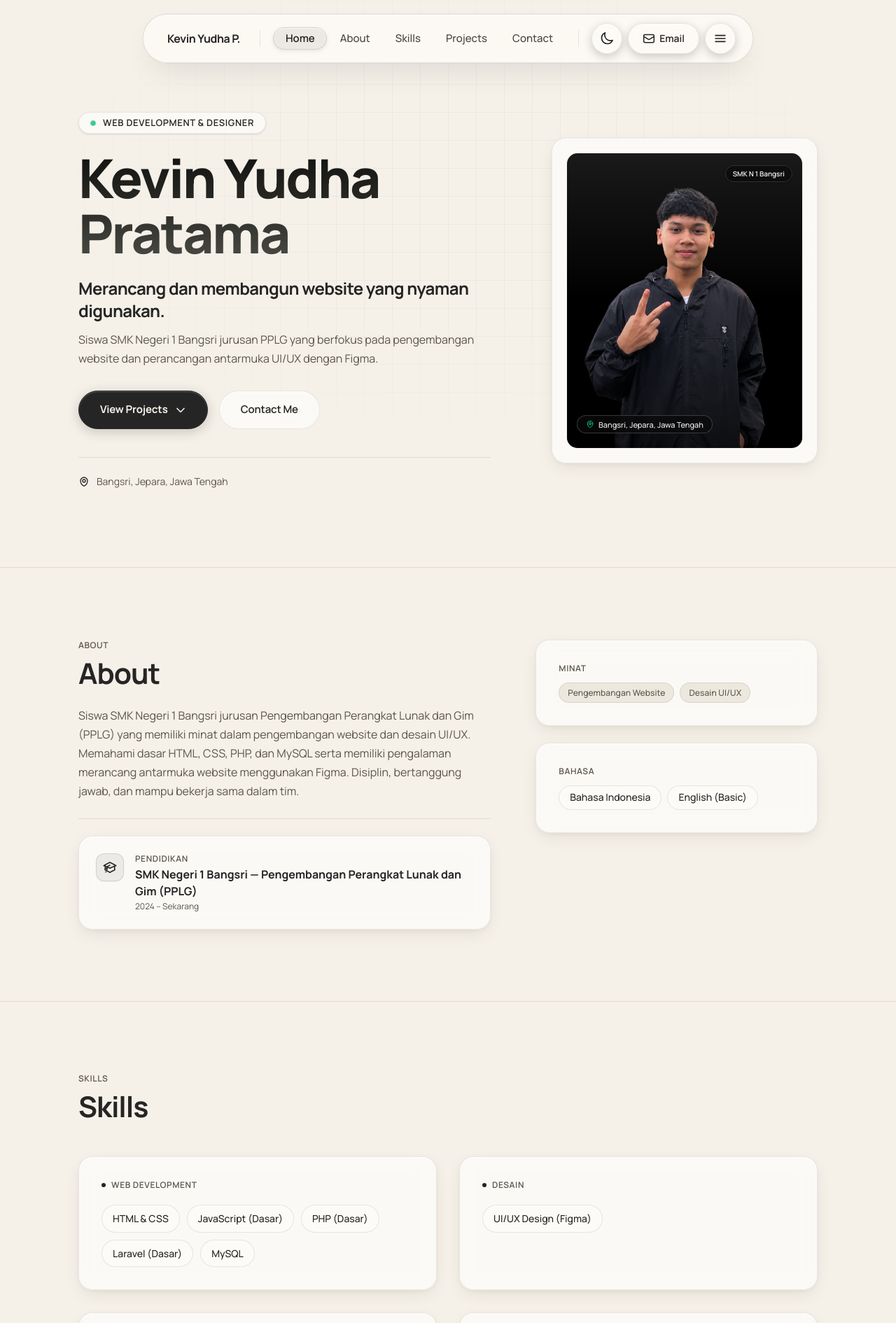
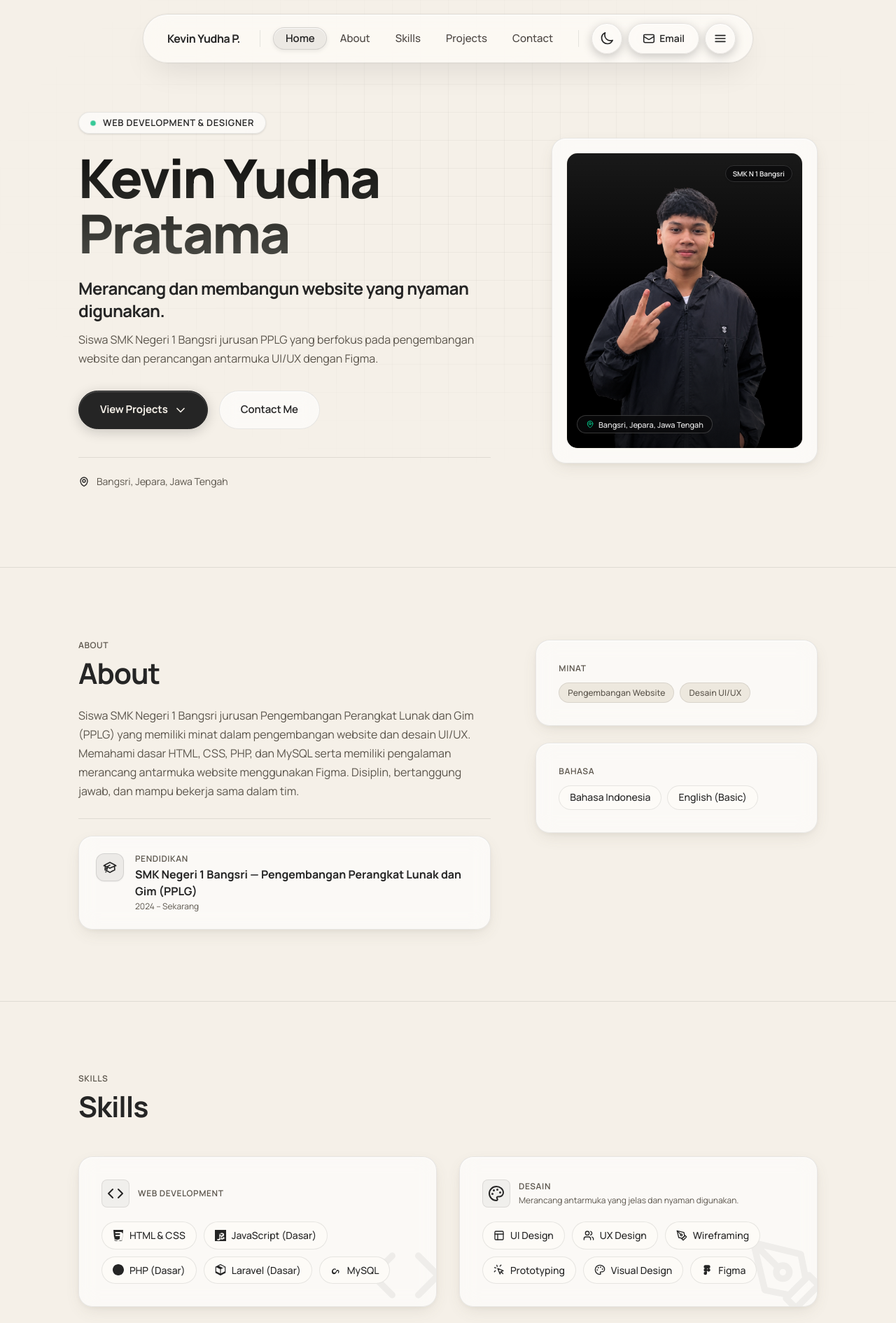
Before and after one commit to kepinyuuu/kevinyudha-portfolio, a Laravel app: page / in a window 1280 px wide. Shown: the top 1890 px of the page at 70% size. Run offline with Laravel 12, Linux system fonts and the light colour scheme; style sheets or scripts are compiled from the project's sources.

Commit message:
first commit

```diff
--- a/app/Http/Controllers/PortfolioController.php
+++ b/app/Http/Controllers/PortfolioController.php
@@ -23,6 +23,8 @@ class PortfolioController extends Controller
             ->map(fn ($s) => new Fluent([
                 'name'         => $s['name'],
                 'category'     => ($s['category'] ?? '') === 'ISI' ? 'general' : ($s['category'] ?? 'general'),
+                'icon'         => $s['icon'] ?? null,
+                'brand_color'  => $s['brand_color'] ?? null,
                 'level'        => 80,
                 'sort_order'   => is_numeric($s['sort_order'] ?? null) ? (int)$s['sort_order'] : 0,
                 'is_published' => true,
--- a/config/portfolio.php
+++ b/config/portfolio.php
@@ -41,22 +41,27 @@ return [
     */
     'skills' => [
         // Web Development
-        ['name' => 'HTML & CSS',             'category' => 'general', 'level_label' => null,     'sort_order' => 1],
-        ['name' => 'JavaScript (Dasar)',    'category' => 'general', 'level_label' => 'Dasar',  'sort_order' => 2],
-        ['name' => 'PHP (Dasar)',           'category' => 'general', 'level_label' => 'Dasar',  'sort_order' => 3],
-        ['name' => 'Laravel (Dasar)',       'category' => 'general', 'level_label' => 'Dasar',  'sort_order' => 4],
-        ['name' => 'MySQL',                 'category' => 'general', 'level_label' => null,     'sort_order' => 5],
+        ['name' => 'HTML & CSS',             'category' => 'general', 'icon' => 'html-css',            'brand_color' => '#E34F26', 'level_label' => null,     'sort_order' => 1],
+        ['name' => 'JavaScript (Dasar)',    'category' => 'general', 'icon' => 'javascript',          'brand_color' => '#F7DF1E', 'level_label' => 'Dasar',  'sort_order' => 2],
+        ['name' => 'PHP (Dasar)',           'category' => 'general', 'icon' => 'php',                 'brand_color' => '#777BB4', 'level_label' => 'Dasar',  'sort_order' => 3],
+        ['name' => 'Laravel (Dasar)',       'category' => 'general', 'icon' => 'laravel',             'brand_color' => '#FF2D20', 'level_label' => 'Dasar',  'sort_order' => 4],
+        ['name' => 'MySQL',                 'category' => 'general', 'icon' => 'mysql',               'brand_color' => '#4479A1', 'level_label' => null,     'sort_order' => 5],
 
-        // Desain (Hanya Figma sesuai aturan ketat CV)
-        ['name' => 'UI/UX Design (Figma)',  'category' => 'design',  'level_label' => null,     'sort_order' => 1],
+        // Desain
+        ['name' => 'UI Design',             'category' => 'design',  'icon' => 'layout',               'brand_color' => '#38BDF8', 'level_label' => null,     'sort_order' => 1],
+        ['name' => 'UX Design',             'category' => 'design',  'icon' => 'users',                'brand_color' => '#A855F7', 'level_label' => null,     'sort_order' => 2],
+        ['name' => 'Wireframing',           'category' => 'design',  'icon' => 'pen-tool',             'brand_color' => '#F59E0B', 'level_label' => null,     'sort_order' => 3],
+        ['name' => 'Prototyping',           'category' => 'design',  'icon' => 'mouse-pointer-click',  'brand_color' => '#EC4899', 'level_label' => null,     'sort_order' => 4],
+        ['name' => 'Visual Design',         'category' => 'design',  'icon' => 'palette',              'brand_color' => '#8B5CF6', 'level_label' => null,     'sort_order' => 5],
+        ['name' => 'Figma',                 'category' => 'design',  'icon' => 'figma',                'brand_color' => '#F24E1E', 'level_label' => null,     'sort_order' => 6],
 
         // Lainnya
-        ['name' => 'Microsoft Excel (Dasar)', 'category' => 'other', 'level_label' => 'Dasar',  'sort_order' => 1],
+        ['name' => 'Microsoft Excel (Dasar)', 'category' => 'other', 'icon' => 'table',                'brand_color' => '#107C41', 'level_label' => 'Dasar',  'sort_order' => 1],
 
         // Soft Skills
-        ['name' => 'Komunikasi yang Baik',          'category' => 'soft',  'level_label' => null, 'sort_order' => 1],
-        ['name' => 'Mampu Bekerja dalam Tim',       'category' => 'soft',  'level_label' => null, 'sort_order' => 2],
-        ['name' => 'Teliti dan Bertanggung Jawab',  'category' => 'soft',  'level_label' => null, 'sort_order' => 3],
+        ['name' => 'Komunikasi yang Baik',          'category' => 'soft',  'icon' => 'message-circle', 'brand_color' => '#06B6D4', 'level_label' => null, 'sort_order' => 1],
+        ['name' => 'Mampu Bekerja dalam Tim',       'category' => 'soft',  'icon' => 'handshake',      'brand_color' => '#10B981', 'level_label' => null, 'sort_order' => 2],
+        ['name' => 'Teliti dan Bertanggung Jawab',  'category' => 'soft',  'icon' => 'check-circle',   'brand_color' => '#3B82F6', 'level_label' => null, 'sort_order' => 3],
     ],
 
     /*
--- /dev/null
+++ b/resources/views/components/skill-icon.blade.php
@@ -0,0 +1,125 @@
+@props(['name' => ''])
+
+@switch($name)
+    @case('html-css')
+        {{-- HTML5 Brand Logo (Simple Icons) --}}
+        <svg {{ $attributes->merge(['class' => 'shrink-0']) }} viewBox="0 0 24 24" fill="currentColor" aria-hidden="true">
+            <path d="M1.5 0h21l-1.91 21.563L11.977 24l-8.565-2.438L1.5 0zm17.09 4.413L5.41 4.41l.213 2.622 10.125.002-.296 3.48H5.854l.214 2.623h9.43l-.619 6.84-5.385 1.503-5.395-1.503-.36-4.144H3.102l.62 7.027 8.272 2.308 8.25-2.308 1.12-12.723.214-2.622-.214-.002z"/>
+        </svg>
+        @break
+
+    @case('javascript')
+        {{-- JavaScript Brand Logo (Simple Icons) --}}
+        <svg {{ $attributes->merge(['class' => 'shrink-0']) }} viewBox="0 0 24 24" fill="currentColor" aria-hidden="true">
+            <path d="M0 0h24v24H0V0zm22.034 18.276c-.175-1.095-.888-2.015-3.003-2.873-.736-.345-1.554-.585-1.797-.1.147.213.194.498.174.912-.045.922-.647 1.492-1.748 1.492-1.103 0-1.713-.574-1.713-1.42 0-.853.535-1.258 1.637-1.708l.685-.283c2.408-.99 3.518-2.013 3.518-4.148 0-2.492-1.928-3.955-4.887-3.955-2.736 0-4.52 1.378-4.862 3.863l2.84.453c.245-1.353.99-1.895 2.05-1.895.968 0 1.595.54 1.595 1.332 0 .66-.34 1.054-1.408 1.504l-.84.356c-2.492 1.053-3.612 2.155-3.612 4.385 0 2.76 2.014 4.316 5.093 4.316 3.197 0 5.178-1.534 5.37-3.834l-2.906-.395zm-9.39-9.923h-3.21v8.835c0 1.834-.847 2.47-2.32 2.47-.79 0-1.407-.156-1.797-.374l-.45 2.65c.6.286 1.484.47 2.497.47 3.328 0 5.28-1.71 5.28-5.216V8.353z"/>
+        </svg>
+        @break
+
+    @case('php')
+        {{-- PHP Brand Logo (Simple Icons) --}}
+        <svg {{ $attributes->merge(['class' => 'shrink-0']) }} viewBox="0 0 24 24" fill="currentColor" aria-hidden="true">
+            <path d="M12 0C5.373 0 0 5.373 0 12s5.373 12 12 12 12-5.373 12-12S18.627 0 12 0zm-4.32 16.536l.78-4.272h1.272c1.332 0 2.184-.588 2.376-1.632.204-1.104-.42-1.68-1.752-1.68H7.956L6.516 16.536H7.68zm8.688 0l.78-4.272h1.272c1.332 0 2.184-.588 2.376-1.632.204-1.104-.42-1.68-1.752-1.68h-2.4l-1.44 7.584h1.164zm-3.576-1.848l1.092-5.736h-1.176l-.372 1.956h-.048c-.288-.696-.948-1.056-1.764-1.056-.996 0-1.776.54-2.136 1.512-.372 1.008-.18 2.136.456 2.892.576.684 1.344.984 2.184.984.756 0 1.38-.288 1.764-.816v.264h-.008z"/>
+        </svg>
+        @break
+
+    @case('laravel')
+        {{-- Laravel Brand Logo (Simple Icons) --}}
+        <svg {{ $attributes->merge(['class' => 'shrink-0']) }} viewBox="0 0 24 24" fill="currentColor" aria-hidden="true">
+            <path d="M22.956 5.86a.852.852 0 0 0-.41-.741L12.448.06a.885.885 0 0 0-.896 0L1.454 5.12a.853.853 0 0 0-.41.74v12.28c0 .31.16.594.41.741l10.098 5.059a.885.885 0 0 0 .896 0l10.098-5.06a.852.852 0 0 0 .41-.74V5.86zM12 1.834l8.608 4.312-3.473 1.74-8.608-4.312 3.473-1.74zm-9.198 4.61 8.32 4.168v9.112l-8.32-4.168V6.444zm18.396 9.112-8.32 4.168V10.612l8.32-4.168v9.112z"/>
+        </svg>
+        @break
+
+    @case('mysql')
+        {{-- MySQL Brand Logo (Simple Icons) --}}
+        <svg {{ $attributes->merge(['class' => 'shrink-0']) }} viewBox="0 0 24 24" fill="currentColor" aria-hidden="true">
+            <path d="M17.482 12.875c-.328-.562-.898-.828-1.78-.828-.68 0-1.336.21-1.945.609-.61.4-1.07.961-1.383 1.688l-.75 1.781c-.281.656-.68 1.148-1.195 1.476-.516.329-1.125.493-1.828.493-.89 0-1.617-.282-2.18-.844-.562-.563-.844-1.313-.844-2.25 0-.985.305-1.782.914-2.391.61-.61 1.43-1.008 2.461-1.196.446-.07.891-.046 1.336.071.446.117.844.305 1.196.562l.843-1.547c-.54-.375-1.148-.656-1.828-.844-.68-.187-1.383-.234-2.109-.14-.985.117-1.899.47-2.743 1.055-.843.586-1.5 1.36-1.968 2.32-.47.961-.703 2.04-.703 3.235 0 1.453.422 2.672 1.265 3.656.844.985 1.992 1.477 3.446 1.477 1.148 0 2.156-.282 3.023-.844.867-.563 1.523-1.36 1.969-2.391l.75-1.781c.21-.492.515-.867.914-1.125.398-.258.843-.375 1.336-.375.492 0 .82.094.984.281.164.188.234.493.21.915-.023.328-.14.726-.351 1.195l-.657 1.453 1.735.75.656-1.453c.352-.773.54-1.477.563-2.109.047-.844-.141-1.5-.563-1.969z"/>
+        </svg>
+        @break
+
+    @case('figma')
+        {{-- Figma Brand Logo (Simple Icons) --}}
+        <svg {{ $attributes->merge(['class' => 'shrink-0']) }} viewBox="0 0 24 24" fill="currentColor" aria-hidden="true">
+            <path d="M5 5.5A3.5 3.5 0 0 1 8.5 2H12v7H8.5A3.5 3.5 0 0 1 5 5.5z"/>
+            <path d="M12 2h3.5a3.5 3.5 0 1 1 0 7H12V2z"/>
+            <path d="M12 12.5a3.5 3.5 0 1 1 7 0 3.5 3.5 0 1 1-7 0z"/>
+            <path d="M5 19.5A3.5 3.5 0 0 1 8.5 16H12v3.5a3.5 3.5 0 1 1-7 0z"/>
+            <path d="M5 12.5A3.5 3.5 0 0 1 8.5 9H12v7H8.5A3.5 3.5 0 0 1 5 12.5z"/>
+        </svg>
+        @break
+
+    @case('layout')
+        {{-- Lucide Layout --}}
+        <svg {{ $attributes->merge(['class' => 'shrink-0']) }} viewBox="0 0 24 24" fill="none" stroke="currentColor" stroke-width="2" stroke-linecap="round" stroke-linejoin="round" aria-hidden="true">
+            <rect width="18" height="18" x="3" y="3" rx="2"/><path d="M3 9h18"/><path d="M9 21V9"/>
+        </svg>
+        @break
+
+    @case('users')
+        {{-- Lucide Users --}}
+        <svg {{ $attributes->merge(['class' => 'shrink-0']) }} viewBox="0 0 24 24" fill="none" stroke="currentColor" stroke-width="2" stroke-linecap="round" stroke-linejoin="round" aria-hidden="true">
+            <path d="M16 21v-2a4 4 0 0 0-4-4H6a4 4 0 0 0-4 4v2"/><circle cx="9" cy="7" r="4"/><path d="M22 21v-2a4 4 0 0 0-3-3.87"/><path d="M16 3.13a4 4 0 0 1 0 7.75"/>
+        </svg>
+        @break
+
+    @case('pen-tool')
+        {{-- Lucide Pen Tool --}}
+        <svg {{ $attributes->merge(['class' => 'shrink-0']) }} viewBox="0 0 24 24" fill="none" stroke="currentColor" stroke-width="2" stroke-linecap="round" stroke-linejoin="round" aria-hidden="true">
+            <path d="m12 19 7-7 3 3-7 7-3-3z"/><path d="m18 13-1.5-7.5L2 2l3.5 14.5L13 18l5-5z"/><path d="m2 2 7.586 7.586"/><circle cx="11" cy="11" r="2"/>
+        </svg>
+        @break
+
+    @case('mouse-pointer-click')
+        {{-- Lucide Mouse Pointer Click --}}
+        <svg {{ $attributes->merge(['class' => 'shrink-0']) }} viewBox="0 0 24 24" fill="none" stroke="currentColor" stroke-width="2" stroke-linecap="round" stroke-linejoin="round" aria-hidden="true">
+            <path d="m9 9 5 12 1.774-5.226L21 14 9 9z"/><path d="m16.071 16.071 4.243 4.243"/><path d="m7.188 2.239.777 2.897"/><path d="m5.136 7.965-2.898-.777"/><path d="m14 4.071 2.121-2.121"/><path d="m4.071 14-2.121 2.121"/>
+        </svg>
+        @break
+
+    @case('palette')
+        {{-- Lucide Palette --}}
+        <svg {{ $attributes->merge(['class' => 'shrink-0']) }} viewBox="0 0 24 24" fill="none" stroke="currentColor" stroke-width="2" stroke-linecap="round" stroke-linejoin="round" aria-hidden="true">
+            <circle cx="13.5" cy="6.5" r=".5" fill="currentColor"/><circle cx="17.5" cy="10.5" r=".5" fill="currentColor"/><circle cx="8.5" cy="7.5" r=".5" fill="currentColor"/><circle cx="6.5" cy="12.5" r=".5" fill="currentColor"/><path d="M12 2C6.5 2 2 6.5 2 12s4.5 10 10 10c.926 0 1.648-.746 1.648-1.688 0-.437-.18-.835-.437-1.125-.29-.289-.438-.652-.438-1.125a1.64 1.64 0 0 1 1.668-1.668h1.996c3.051 0 5.555-2.503 5.555-5.554C21.965 6.012 17.461 2 12 2z"/>
+        </svg>
+        @break
+
+    @case('table')
+        {{-- Lucide Table --}}
+        <svg {{ $attributes->merge(['class' => 'shrink-0']) }} viewBox="0 0 24 24" fill="none" stroke="currentColor" stroke-width="2" stroke-linecap="round" stroke-linejoin="round" aria-hidden="true">
+            <path d="M12 3v18"/><rect width="18" height="18" x="3" y="3" rx="2"/><path d="M3 9h18"/><path d="M3 15h18"/>
+        </svg>
+        @break
+
+    @case('message-circle')
+        {{-- Lucide Message Circle --}}
+        <svg {{ $attributes->merge(['class' => 'shrink-0']) }} viewBox="0 0 24 24" fill="none" stroke="currentColor" stroke-width="2" stroke-linecap="round" stroke-linejoin="round" aria-hidden="true">
+            <path d="M7.9 20A9 9 0 1 0 4 16.1L2 22Z"/>
+        </svg>
+        @break
+
+    @case('handshake')
+        {{-- Lucide Handshake --}}
+        <svg {{ $attributes->merge(['class' => 'shrink-0']) }} viewBox="0 0 24 24" fill="none" stroke="currentColor" stroke-width="2" stroke-linecap="round" stroke-linejoin="round" aria-hidden="true">
+            <path d="m11 17 2 2a1 1 0 0 0 1.4 0l4.6-4.6a2 2 0 0 0 0-2.8l-3.2-3.2a2 2 0 0 0-2.8 0L11 10.4"/><path d="m18 10 1.4-1.4a2 2 0 0 0 0-2.8l-1.2-1.2a2 2 0 0 0-2.8 0L14 6"/><path d="M17 14l-4-4"/><path d="M7 13l-4 4 6 6 4-4"/><path d="M2 17l4 4"/>
+        </svg>
+        @break
+
+    @case('check-circle')
+        {{-- Lucide Check Circle --}}
+        <svg {{ $attributes->merge(['class' => 'shrink-0']) }} viewBox="0 0 24 24" fill="none" stroke="currentColor" stroke-width="2" stroke-linecap="round" stroke-linejoin="round" aria-hidden="true">
+            <path d="M22 11.08V12a10 10 0 1 1-5.93-9.14"/><path d="m9 11 3 3L22 4"/>
+        </svg>
+        @break
+
+    @case('code')
+        {{-- Lucide Code --}}
+        <svg {{ $attributes->merge(['class' => 'shrink-0']) }} viewBox="0 0 24 24" fill="none" stroke="currentColor" stroke-width="2" stroke-linecap="round" stroke-linejoin="round" aria-hidden="true">
+            <polyline points="16 18 22 12 16 6"/><polyline points="8 6 2 12 8 18"/>
+        </svg>
+        @break
+
+    @default
+        {{-- Fallback Sparkle/Dot --}}
+        <svg {{ $attributes->merge(['class' => 'shrink-0']) }} viewBox="0 0 24 24" fill="none" stroke="currentColor" stroke-width="2" stroke-linecap="round" stroke-linejoin="round" aria-hidden="true">
+            <circle cx="12" cy="12" r="3"/>
+        </svg>
+@endswitch
--- a/resources/views/portfolio/index.blade.php
+++ b/resources/views/portfolio/index.blade.php
@@ -326,24 +326,64 @@
 
             @php
                 $skillCategories = [
-                    'general' => 'Web Development',
-                    'design'  => 'Desain',
-                    'other'   => 'Lainnya',
-                    'soft'    => 'Soft Skills',
+                    'general' => [
+                        'title'     => 'Web Development',
+                        'icon'      => 'code',
+                        'watermark' => 'code',
+                    ],
+                    'design'  => [
+                        'title'       => 'Desain',
+                        'icon'        => 'palette',
+                        'watermark'   => 'pen-tool',
+                        'description' => 'Merancang antarmuka yang jelas dan nyaman digunakan.',
+                    ],
+                    'other'   => [
+                        'title'     => 'Lainnya',
+                        'icon'      => 'table',
+                        'watermark' => 'table',
+                    ],
+                    'soft'    => [
+                        'title'     => 'Soft Skills',
+                        'icon'      => 'users',
+                        'watermark' => 'users',
+                    ],
                 ];
             @endphp
 
             <div class="grid grid-cols-1 md:grid-cols-2 gap-8">
-                @foreach($skillCategories as $catKey => $catLabel)
+                @foreach($skillCategories as $catKey => $catMeta)
                     @if(isset($skills[$catKey]) && $skills[$catKey]->count())
-                    <div class="depth-card p-7 md:p-8 scroll-reveal" style="transition-delay: {{ $loop->index * 80 }}ms">
-                        <h3 class="text-xs font-semibold uppercase tracking-wider text-[var(--muted)] flex items-center gap-2 mb-5">
-                            <span class="w-1.5 h-1.5 rounded-full bg-[var(--foreground)]"></span>
-                            {{ $catLabel }}
-                        </h3>
-                        <div class="flex flex-wrap gap-2.5">
+                    <div class="depth-card relative overflow-hidden p-7 md:p-8 scroll-reveal" style="transition-delay: {{ $loop->index * 80 }}ms">
+                        {{-- Watermark pojok kanan bawah (96-120px, transparan 5-8%, pointer-events-none) --}}
+                        <div class="absolute -right-3 -bottom-3 w-28 h-28 pointer-events-none opacity-[0.06] text-[var(--foreground)] select-none" aria-hidden="true">
+                            <x-skill-icon :name="$catMeta['watermark']" class="w-full h-full" />
+                        </div>
+
+                        {{-- Header Card: Kotak Ikon 24px + Judul --}}
+                        <div class="flex items-center gap-3 mb-5 relative z-10">
+                            <div class="w-10 h-10 rounded-lg bg-[var(--foreground)]/5 border border-[var(--border)] flex items-center justify-center shrink-0 text-[var(--foreground)]" aria-hidden="true">
+                                <x-skill-icon :name="$catMeta['icon']" class="w-6 h-6" />
+                            </div>
+                            <div>
+                                <h3 class="text-xs font-semibold uppercase tracking-wider text-[var(--muted)]">
+                                    {{ $catMeta['title'] }}
+                                </h3>
+                                @if(!empty($catMeta['description']))
+                                <p class="text-xs text-[var(--muted)] mt-0.5 leading-relaxed">
+                                    {{ $catMeta['description'] }}
+                                </p>
+                                @endif
+                            </div>
+                        </div>
+
+                        {{-- Chip Skills --}}
+                        <div class="flex flex-wrap gap-2.5 relative z-10">
                             @foreach($skills[$catKey] as $skill)
-                            <div class="skill-badge">
+                            <div class="group/chip skill-badge inline-flex items-center gap-2 cursor-default"
+                                 style="--brand-color: {{ $skill->brand_color ?? 'var(--foreground)' }}">
+                                @if($skill->icon)
+                                <x-skill-icon :name="$skill->icon" class="w-4 h-4 shrink-0 text-current transition-colors duration-150 group-hover/chip:[color:var(--brand-color)]" />
+                                @endif
                                 <span>{{ $skill->name }}</span>
                             </div>
                             @endforeach
```
